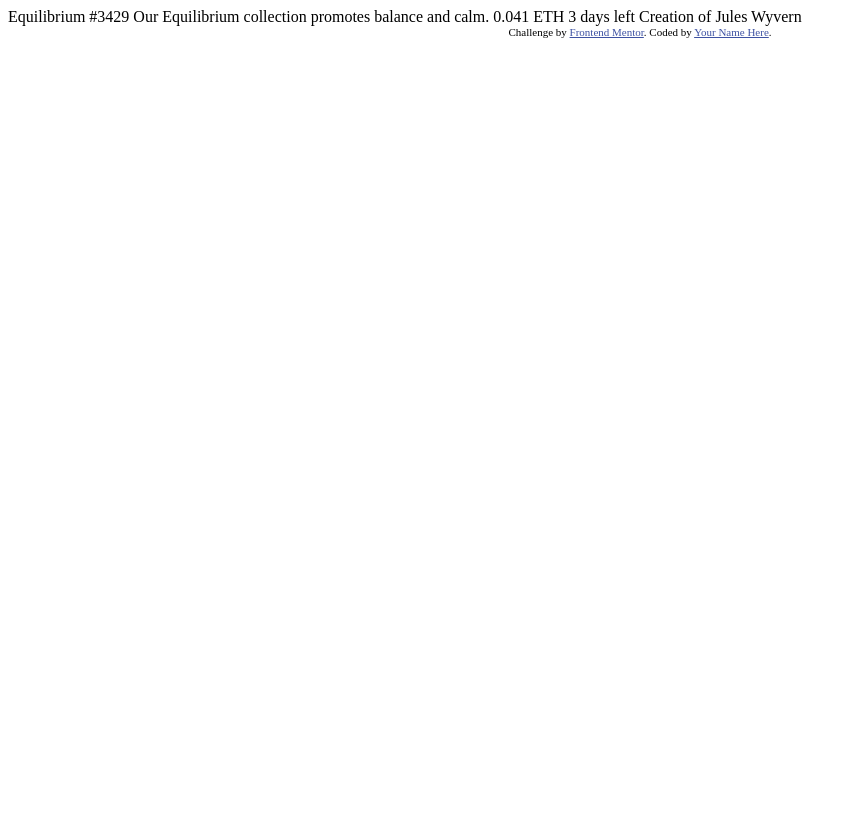
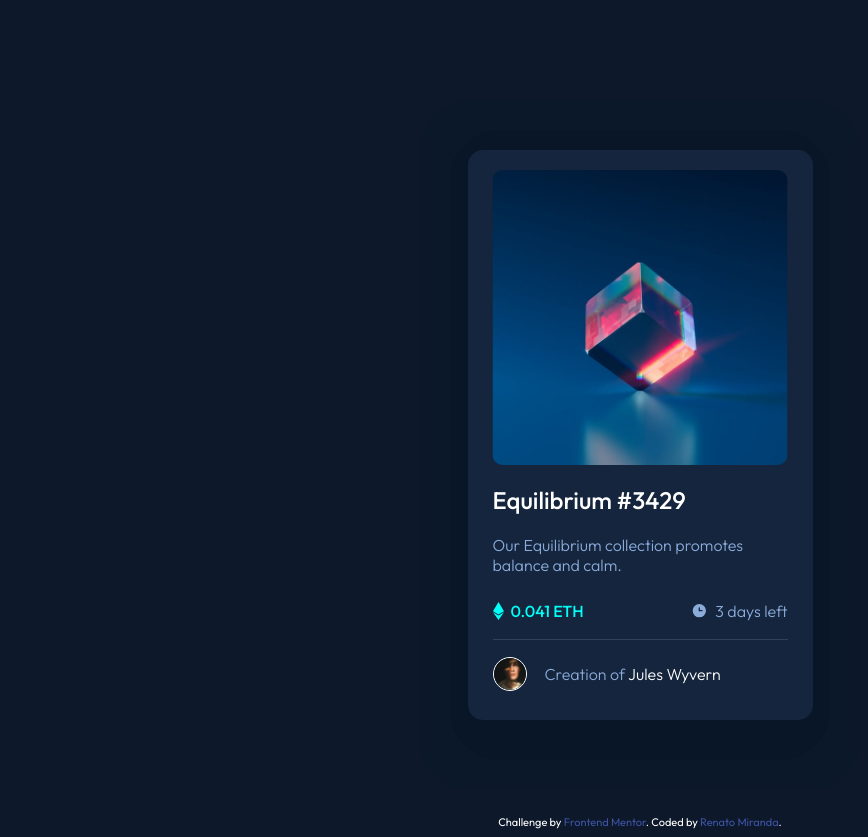
Before and after one commit to RenatoMRM/Challenges, a plain HTML site: page index.html in a window 1280 px wide. Shown: the whole page, without its empty margins (0-868 px from the left). Before the commit the page ends 800 px from the top, so only its background shows below. Drawn offline with Linux system fonts and the light colour scheme.

Commit message:
completed challenge

```diff
--- /dev/null
+++ b/css/styles.css
@@ -0,0 +1,151 @@
+body {
+  background-color: hsl(217, 54%, 11%);
+  font-family: Outfit;
+}
+
+h2, h4 {
+  font-weight: 500;
+}
+
+h2, a {
+  color: #fff
+}
+
+h4, a:hover {
+  color: hsl(178, 100%, 50%);
+}
+
+p {
+  color: hsl(215, 51%, 70%);
+  font-weight: 300;
+}
+
+hr {
+  border-style: none;
+  border-top-style: solid;
+  border-color: hsl(215, 32%, 27%);
+}
+
+a {
+  text-decoration: none;
+}
+
+/* Outer Section */
+
+#outer-section {
+  background-color: hsla(211, 70%, 10%, 0.5);
+  border-radius: 50px;
+  margin: 100px auto 0 auto;
+  padding: 30px 20px;
+  width: 400px;
+}
+
+/* Middle Section */
+
+#middle-section {
+  background-color: hsla(220, 50%, 7%, 0.2);
+  border-radius: 50px;
+  margin: auto;
+  padding-top: 20px;
+  padding-bottom: 40px;
+  width: 380px;
+}
+
+/* Card section */
+
+#card-section {
+  background-color: hsl(216, 50%, 16%);
+  border-radius: 15px;
+  margin: auto;
+  width: 345px;
+}
+
+/* Wrapper & Flexbox */
+
+.box {
+  display: flex;
+  justify-content: space-between;
+}
+
+.box-bottom {
+  display: flex;
+}
+
+.flex-item {
+  margin: 10px 0;
+}
+
+.column {
+  display: flex;
+  height: 100%;
+}
+
+.wrapper {
+  padding: 20px 25px;
+}
+
+/* Images */
+
+.main-image {
+  border-radius: 10px;
+  display: block;
+  height: 295px;
+  width: 100%;
+  margin: auto 0;
+  position: relative;
+  left: 50%;
+  transform: translateX(-50%);
+}
+
+.hover-image {
+  display: none;
+}
+
+.image-box {
+  position: relative;
+}
+
+.image-box:hover .hover-image {
+  position: absolute;
+  display: block;
+  top: 50%;
+  left: 50%;
+  transform: translate(-50%, -50%);
+}
+
+.image-box:hover {
+  background: hsl(178, 100%, 50%);
+  border-radius: 10px;
+}
+
+.main-image:hover {
+  opacity: 0.5;
+}
+
+.icon-img {
+  display: inline-flex;
+  margin: auto 7px auto 0;
+}
+
+.img-avatar {
+  display: inline-flex;
+  border-style: solid;
+  border-color: #fff;
+  border-radius: 50%;
+  border-width: thin;
+  height: 32px;
+  margin: auto 18px auto 0;
+}
+
+/* Attribution */
+
+.attribution {
+  color: #fff;
+  font-size: 11px;
+  text-align: center;
+  margin-top: 25px;
+}
+
+.attribution a {
+  color: hsl(228, 45%, 44%);
+}
--- a/index.html
+++ b/index.html
@@ -4,30 +4,61 @@
   <meta charset="UTF-8">
   <meta name="viewport" content="width=device-width, initial-scale=1.0"> <!-- displays site properly based on user's device -->
 
-  <link rel="icon" type="image/png" sizes="32x32" href="./images/favicon-32x32.png">
-
   <title>Frontend Mentor | NFT preview card component</title>
 
-  <!-- Feel free to remove these styles or customise in your own stylesheet 👍 -->
-  <style>
-    .attribution { font-size: 11px; text-align: center; }
-    .attribution a { color: hsl(228, 45%, 44%); }
-  </style>
+  <link rel="icon" type="image/png" sizes="32x32" href="./images/favicon-32x32.png">
+  <link rel="stylesheet" href="css/styles.css">
+
+  <!-- Google Fonts -->
+  <link rel="preconnect" href="https://fonts.googleapis.com">
+  <link rel="preconnect" href="https://fonts.gstatic.com" crossorigin>
+  <link href="https://fonts.googleapis.com/css2?family=Outfit:wght@300;400;500&display=swap" rel="stylesheet">
+
 </head>
+
 <body>
 
-  Equilibrium #3429
+<section id="outer-section">
+  <section id="middle-section">
+    <section id="card-section">
+      <div class="wrapper">
 
-  Our Equilibrium collection promotes balance and calm.
+        <div class="image-box">
+          <a href="#">
+            <img class="main-image" src="images/image-equilibrium.jpg" alt="equilibrium-image">
+            <img class="hover-image" src="images/icon-view.svg" alt="view-icon">
+          </a>
+        </div>
 
-  0.041 ETH
-  3 days left
+        <h2><a href="#">Equilibrium #3429</a></h2>
 
-  Creation of Jules Wyvern
+        <p>Our Equilibrium collection promotes balance and calm.</p>
+
+        <div class="box">
+          <div class="column">
+            <img src="images/icon-ethereum.svg" class="icon-img">
+            <h4 class="flex-item">0.041 ETH</h4>
+          </div>
+          <div class="column">
+            <img src="images/icon-clock.svg" class="icon-img">
+            <p class="flex-item">3 days left</p>
+          </div>
+        </div>
+        <hr>
+        <div class="box-bottom">
+          <img src="images/image-avatar.png" class="img-avatar" alt="avatar-image">
+          <p> Creation of <a href="#">Jules Wyvern</a></p>
+        </div>
+
+
+      </div>
+    </section>
+  </section>
+</section>
 
   <div class="attribution">
     Challenge by <a href="https://www.frontendmentor.io?ref=challenge" target="_blank">Frontend Mentor</a>.
-    Coded by <a href="#">Your Name Here</a>.
+    Coded by <a href="#">Renato Miranda</a>.
   </div>
 </body>
 </html>
```
